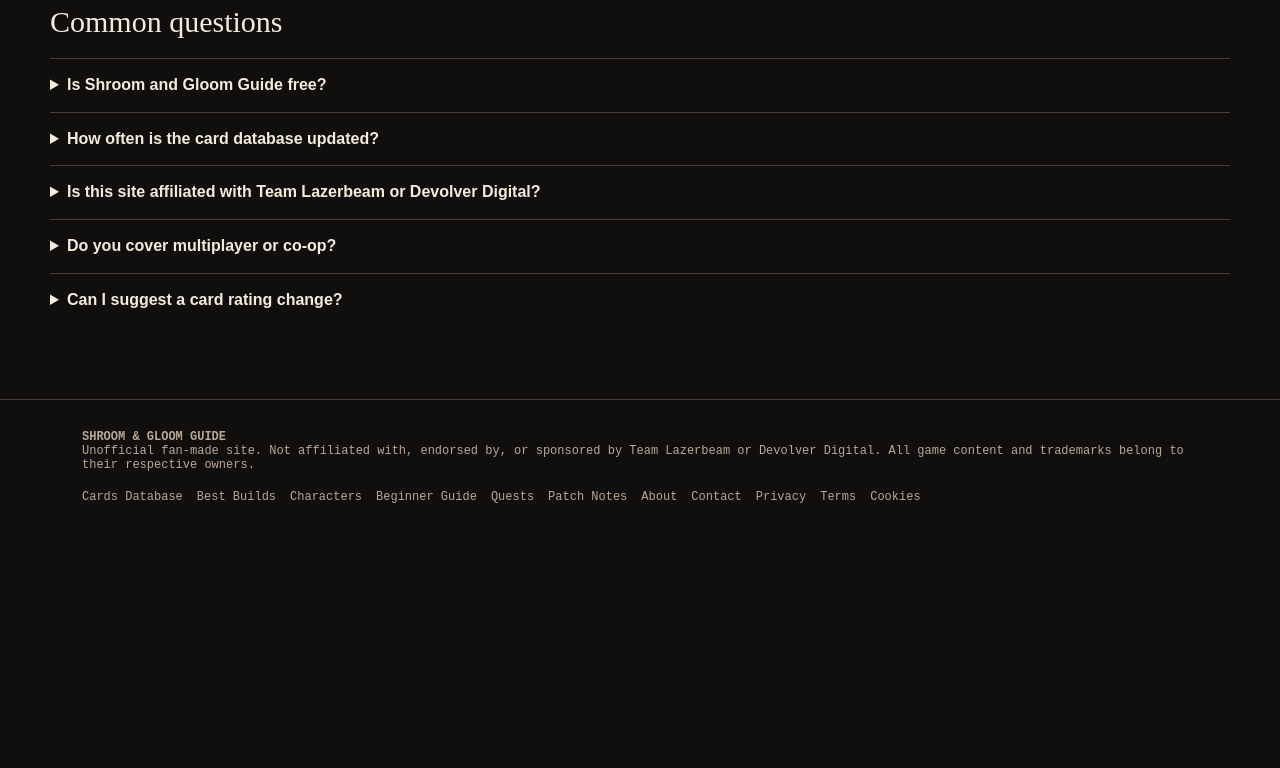
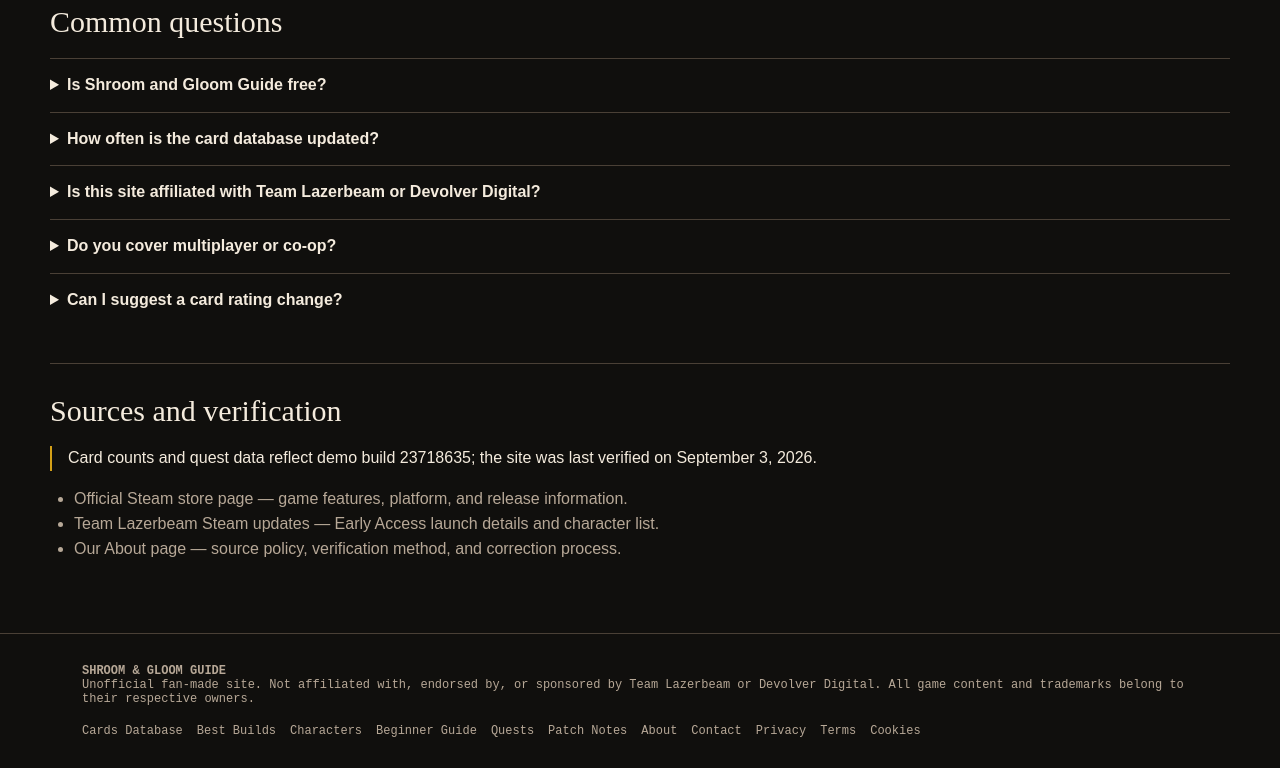
Before and after one commit to hbwang76/shroomgloom, a Next.js app: page / in a window 1280 px wide. Shown: the part 2907-3675 px from the top of the page. Before the commit the page ends 3441 px from the top, so only its background shows below. Built offline with nearby package versions, Linux system fonts and the light colour scheme.

Commit message:
fix: render GEO schema and citations in HTML

```diff
--- a/src/app/globals.css
+++ b/src/app/globals.css
@@ -101,6 +101,8 @@
 
 .faq details { border-top: 1px solid var(--line); padding: 14px 0; }
 .faq summary { cursor: pointer; color: var(--ink); font-weight: 600; }
+.sources { margin-top: 36px; padding-top: 24px; border-top: 1px solid var(--line); }
+.sources blockquote { margin: 0 0 16px; padding-left: 16px; border-left: 2px solid var(--amber); color: var(--ink); }
 
 @media (max-width: 640px) {
   .shell { padding: 0 16px; }
--- a/src/app/page.tsx
+++ b/src/app/page.tsx
@@ -116,6 +116,17 @@
             </details>
           ))}
         </section>
+        <section className="sources" aria-labelledby="homepage-sources">
+          <h2 id="homepage-sources">Sources and verification</h2>
+          <blockquote>
+            Card counts and quest data reflect demo build 23718635; the site was last verified on September 3, 2026.
+          </blockquote>
+          <ul className="subhead" style={{ listStyle: 'disc', paddingLeft: '1.5rem' }}>
+            <li><a href="https://store.steampowered.com/app/3271280/Shroom_and_Gloom" target="_blank" rel="noreferrer">Official Steam store page</a> — game features, platform, and release information.</li>
+            <li><a href="https://steamcommunity.com/app/3271280" target="_blank" rel="noreferrer">Team Lazerbeam Steam updates</a> — Early Access launch details and character list.</li>
+            <li><a href="/about/">Our About page</a> — source policy, verification method, and correction process.</li>
+          </ul>
+        </section>
       </div>
     </Layout>
   );
--- a/src/components/StructuredData.tsx
+++ b/src/components/StructuredData.tsx
@@ -1,14 +1,13 @@
 import Link from 'next/link';
-import Script from 'next/script';
 
 type JsonLdProps = { data: Record<string, unknown> | Record<string, unknown>[] };
 
 export function StructuredData({ data }: JsonLdProps) {
   return (
-    <Script
+    <script
       id={`json-ld-${Array.isArray(data) ? 'graph' : String(data['@type']).toLowerCase()}`}
       type="application/ld+json"
-      dangerouslySetInnerHTML={{ __html: JSON.stringify(data) }}
+      dangerouslySetInnerHTML={{ __html: JSON.stringify(data).replace(/</g, '\\u003c') }}
     />
   );
 }
```
